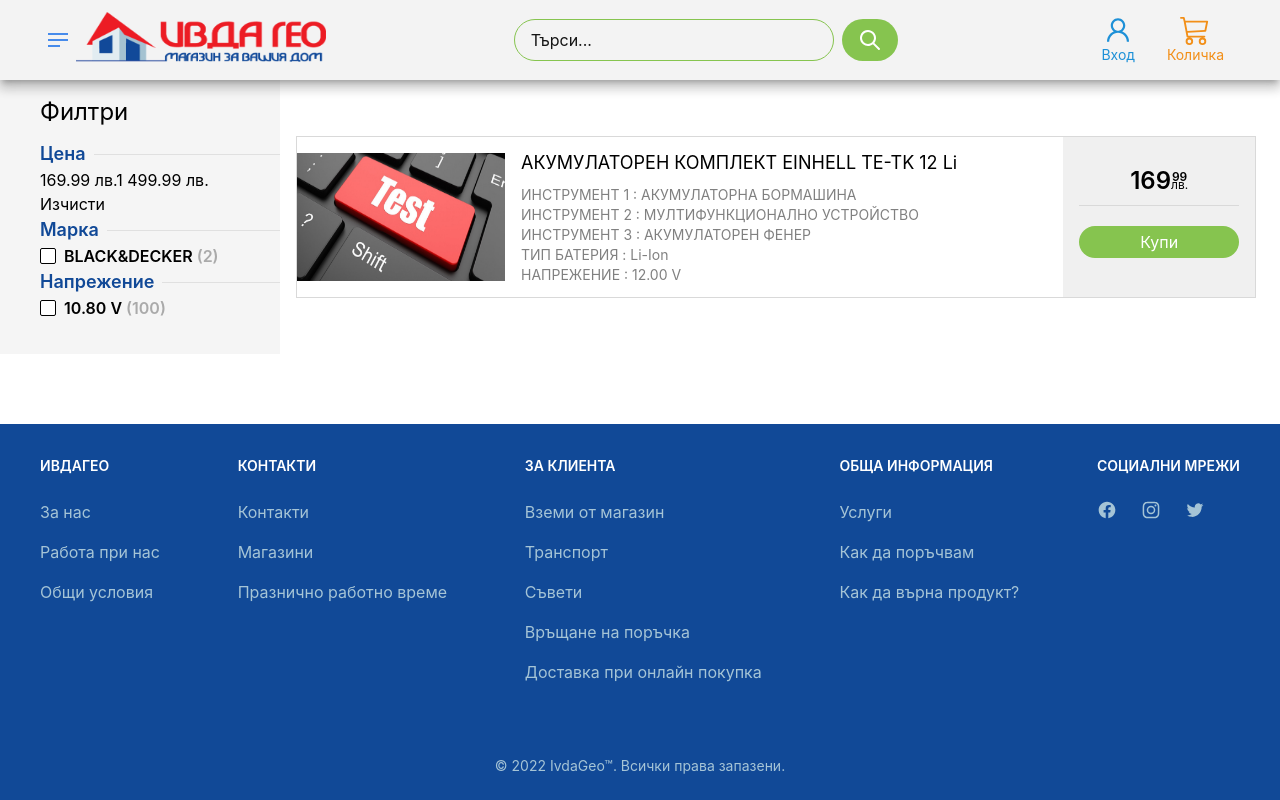
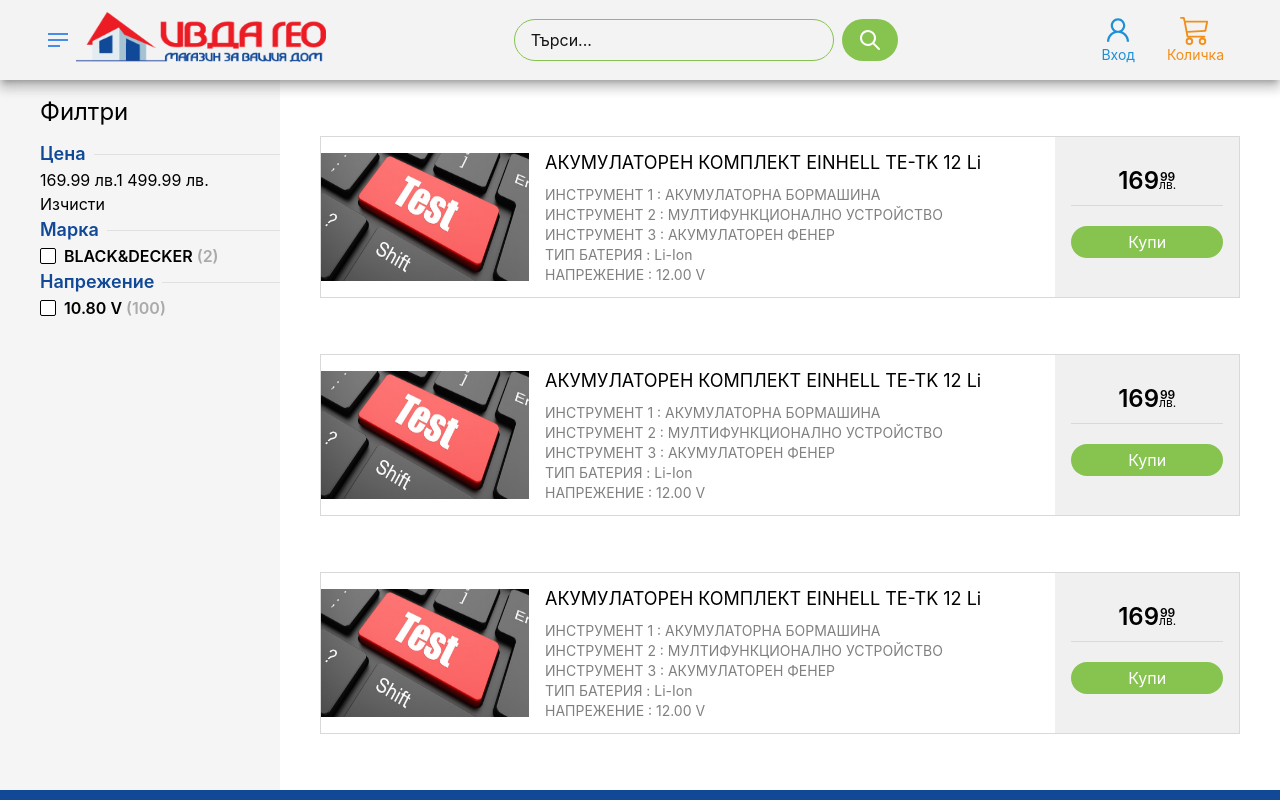
Before and after one commit to StroverIT/ivdaGeoNextApp, a Next.js app: page /products/1 in a window 1280 px wide. Shown: the top 800 px of the page. Built offline with nearby package versions, Linux system fonts and the light colour scheme.

Commit message:
Space layout

```diff
--- a/pages/products/[section].js
+++ b/pages/products/[section].js
@@ -17,7 +17,7 @@
 
   return (
     <main className="mb-auto">
-      <div className="lg:grid grid-cols-[20%80%] gap-4 container">
+      <div className="lg:grid grid-cols-[20%80%] space-x-10 container">
         <aside
           className={`hidden w-full h-full lg:block bg-[#f5f5f5] ${styles.asideContainer} relative pt-4`}
         >
@@ -64,6 +64,8 @@
             </button>
           </div>
           <Product section={section} />
+          <Product section={section} />
+          <Product section={section} />
         </section>
       </div>
     </main>
```
